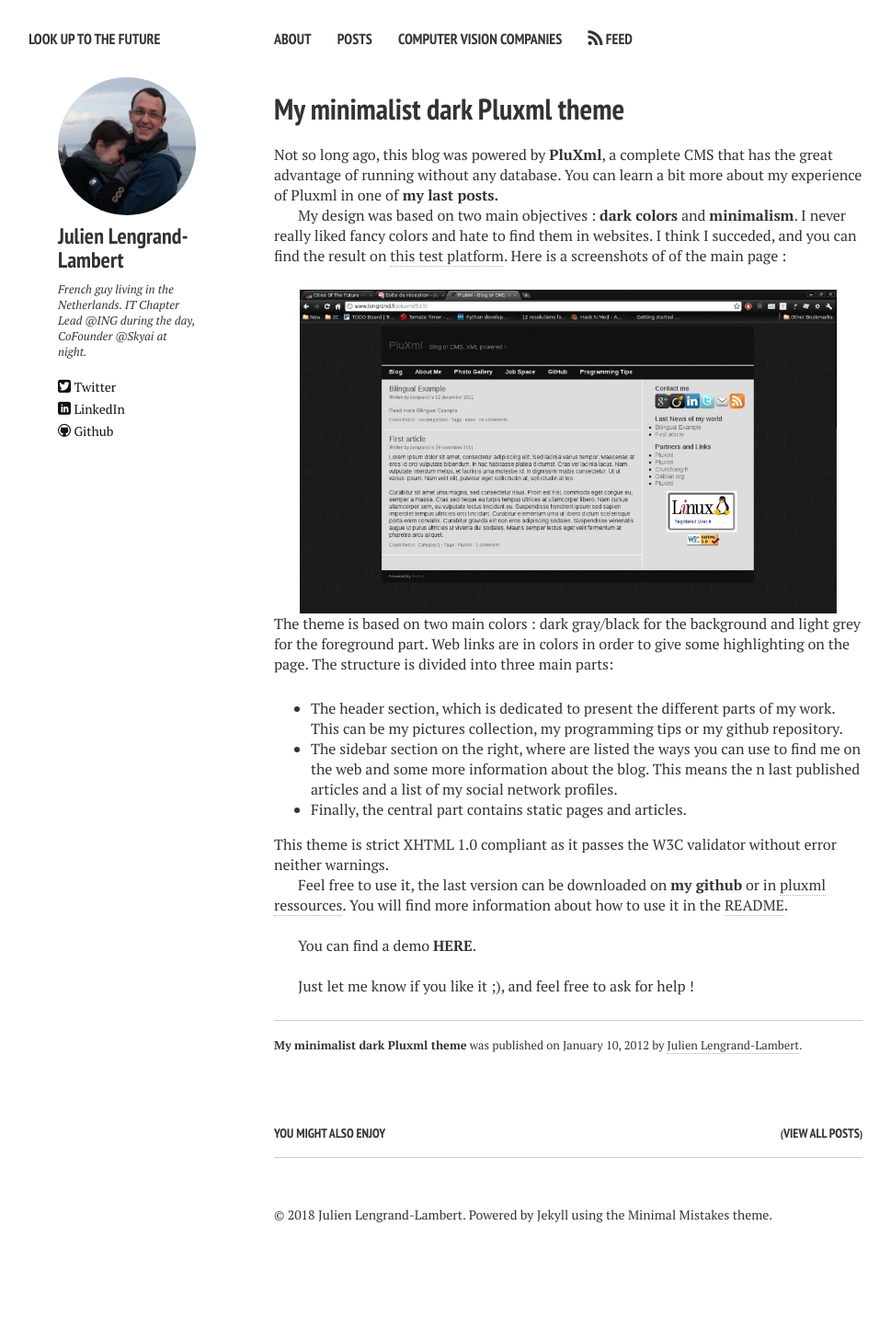
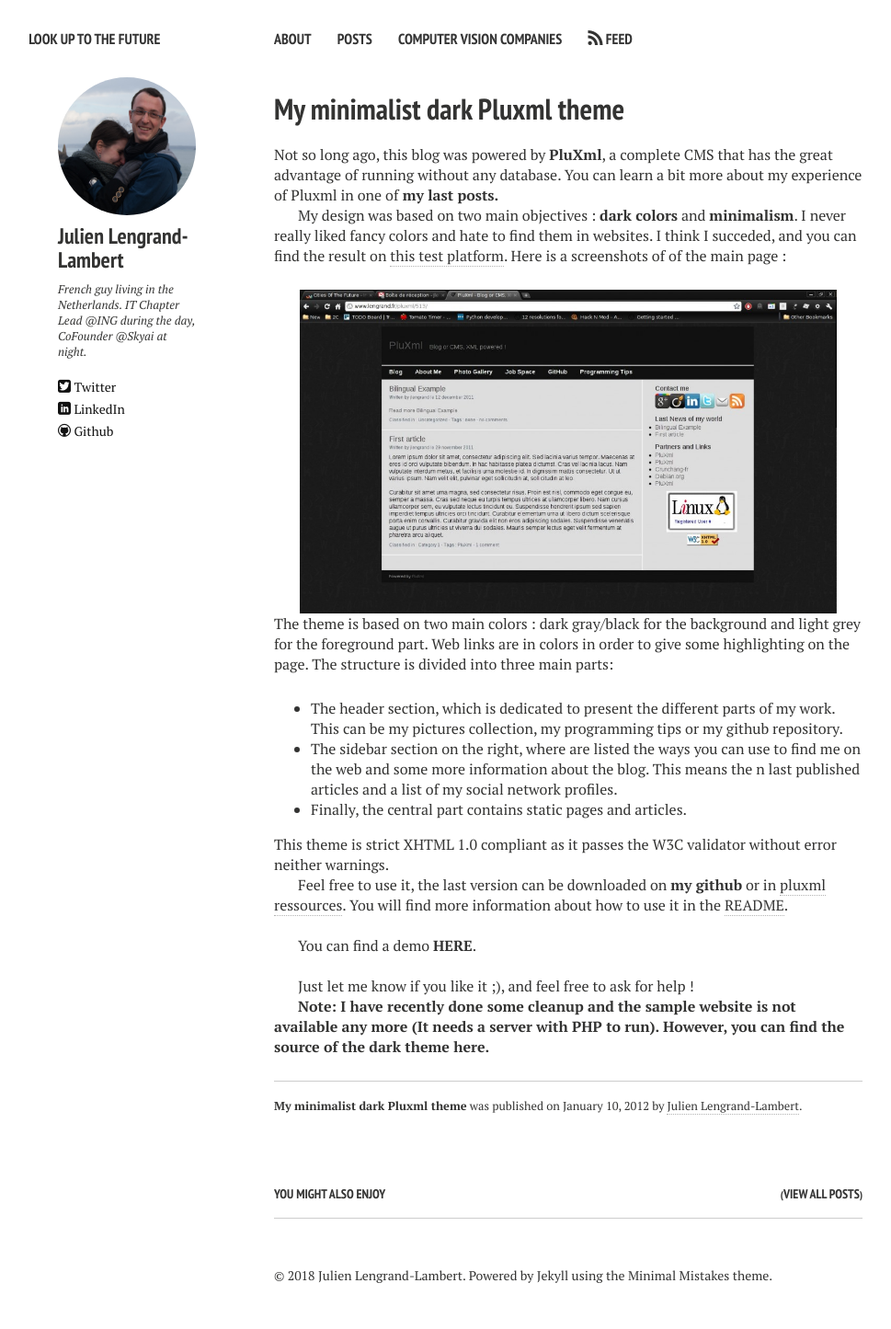
Before and after one commit to jlengrand/jlengrand.github.io, a Jekyll site: the page built from _posts/2012-01-10-my-minimalist-dark-pluxml-theme.markdown, in a window 1280 px wide. Shown: the whole page at 92% size, without its empty margins (22-991 px from the left). Built offline with Jekyll 4.4.1, drawn with Linux system fonts in a browser that asks for light colours; nearby versions of some CDN libraries; before the commit the page ends 1379 px from its top, so only the background shows below that.

Commit message:
Pluxml removal

```diff
--- a/_posts/2011-12-12-a-simple-way-to-get-a-multilingual-blog.markdown
+++ b/_posts/2011-12-12-a-simple-way-to-get-a-multilingual-blog.markdown
@@ -169,3 +169,5 @@
 </div>
 <div>[<a title="source" href="http://www.editeurjavascript.com/scripts/scripts_navigation_3_182.php" target="_blank">source</a>]</div>
 <div><em>NOTE : Sorry for the code being in french (its not mine). I could take some time to translate it if you want :) </em></div>
+
+<strong>Note: I have recently done some cleanup and the sample website is not available any more (It needs a server with PHP to run). However, you can find the source of the [dark theme here](https://github.com/jlengrand/pluxml_theme_darkFuture).</strong>
--- a/_posts/2012-01-09-a-lightweight-dynamic-cms-database-free.markdown
+++ b/_posts/2012-01-09-a-lightweight-dynamic-cms-database-free.markdown
@@ -109,3 +109,5 @@
 You can have an idea of what pluxml can give <a title="pluxml test" href="http://www.lengrand.fr/pluxml/513/" target="_blank">here ( on my sample server)</a> or in <a title="websites powered by pluxml" href="http://wiki.pluxml.org/index.php?page=Sites+r%C3%A9alis%C3%A9s+avec+PluXml " target="_blank">the list of websites powered by Pluxml</a>!
 
 Enjoy, and let me know if you need any french translation!
+
+<strong>Note: I have recently done some cleanup and the sample website is not available any more (It needs a server with PHP to run). However, you can find the source of the [dark theme here](https://github.com/jlengrand/pluxml_theme_darkFuture).</strong>
--- a/_posts/2012-01-10-my-minimalist-dark-pluxml-theme.markdown
+++ b/_posts/2012-01-10-my-minimalist-dark-pluxml-theme.markdown
@@ -51,3 +51,5 @@
 <br>
 
 Just let me know if you like it ;), and feel free to ask for help !
+
+<strong>Note: I have recently done some cleanup and the sample website is not available any more (It needs a server with PHP to run). However, you can find the source of the [dark theme here](https://github.com/jlengrand/pluxml_theme_darkFuture).</strong>
```
